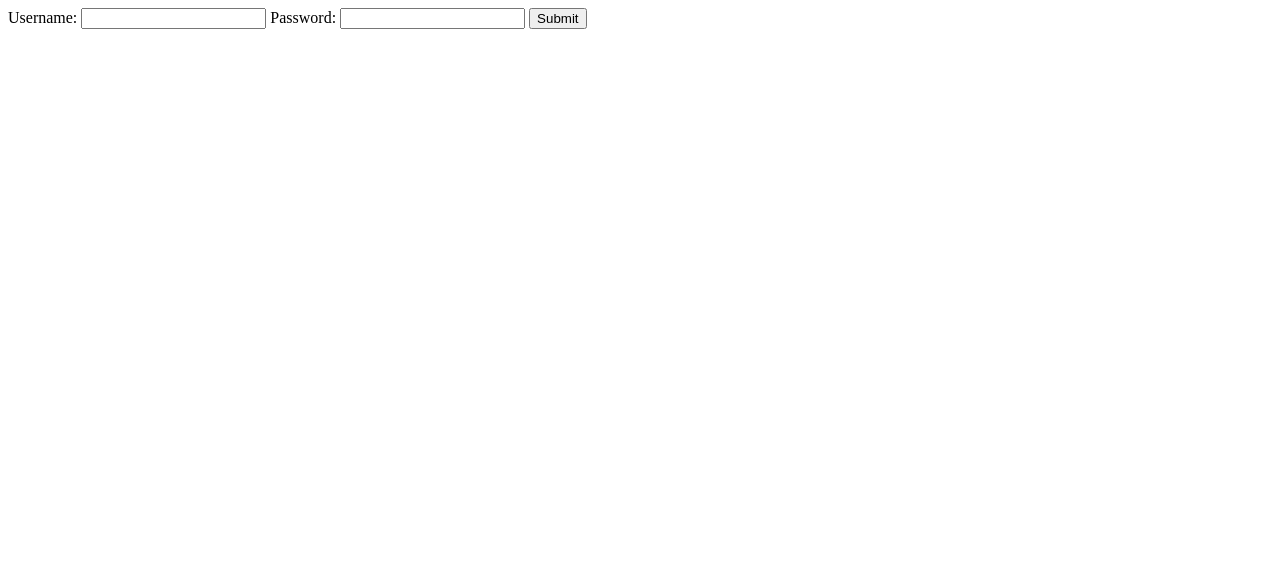
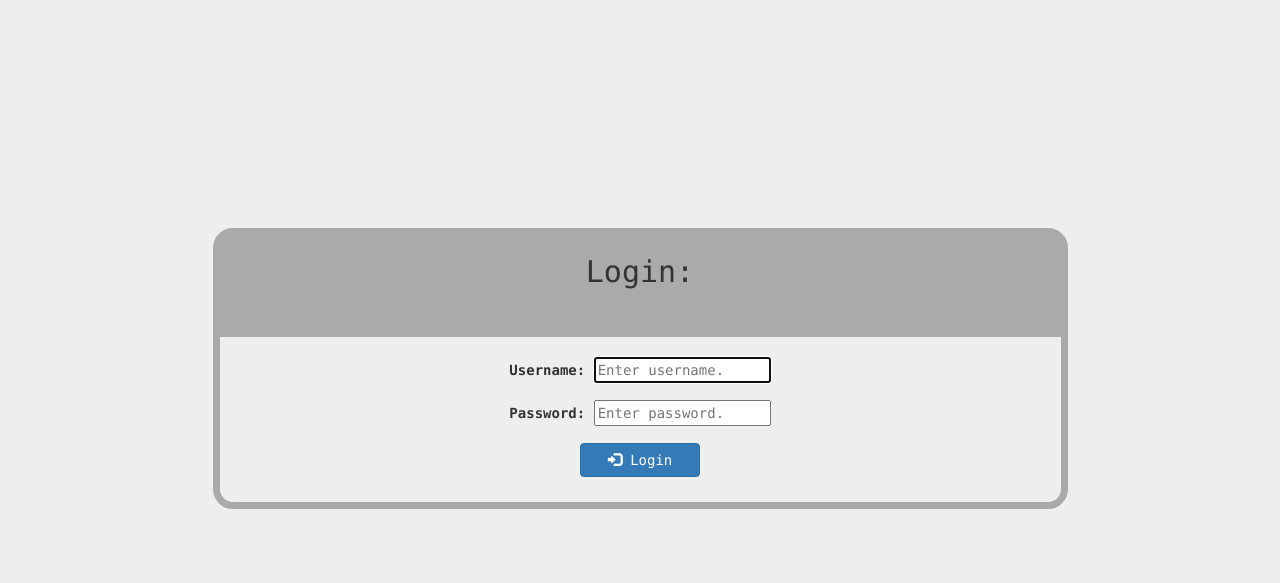
Before and after one commit to mcoyle74/codeup.dev, a PHP site: page /login.php in a window 1280 px wide. Shown: the top 583 px of the page. Run offline with PHP 8.4, Linux system fonts and the light colour scheme; some libraries are stand-ins or nearby versions.

Commit message:
Styled login page with twitter bootstrap and some custom CSS. Still tweaking failed login message.

```diff
--- a/public/css/site.css
+++ b/public/css/site.css
@@ -1,23 +1,38 @@
 body {
 	font-family: Monaco, monospace;
-	background-color: #f0ffff;
-	background-image: url("/img/code-css.png");
-	background-size: cover;
-	margin: 0;
-}
-img {
-	opacity: .5;
-}
-p {
-	color: #000080;
-	margin-left: 1em;
+	background-color: #eee;
 }
 
-.fancy-heading {
-	font-size: 4em;
-	color: #fff;
-	background-color: #007ba7;
+#form-head, #form-body {
+	padding: 0 25px 25px 25px;
+	margin: 0 auto;
+	width: 75%;
 	text-align: center;
-	padding: 1em 1em 1em 1em;
-	margin: 0;
 }
+
+#form-head {
+	margin-top: 20%;
+	background-color: #aaa;
+	border: 7px solid #aaa;
+	border-radius: 20px 20px 0 0;
+}
+
+#form-body {
+	padding-top: 20px;
+	border: 7px solid #aaa;
+	border-radius: 0 0 20px 20px;
+}
+
+#fail {
+	margin-top: 25px;
+}
+
+#button-login {
+	width: 120px;
+}
+
+#alert {
+	height: 50px;
+	width: 75%;
+	margin: 0 auto;
+}
--- a/public/login.php
+++ b/public/login.php
@@ -9,7 +9,7 @@ function pageController()
 		if (($username == 'guest') && ($password == 'password')) {
 			header('Location: authorized.php');
 		} else {
-			$fail = 'Sorry, username or password not valid.';
+			$fail = 'Sorry, you have entered an invalid username or password.';
 		}
 	}
 
@@ -27,17 +27,48 @@ extract(pageController());
 <!DOCTYPE html>
 <html>
 <head>
+	<meta charset="utf-8">
+	<meta http-equiv="X-UA-Compatible" content="IE=edge">
+	<meta name="viewport" content="width=device-width, initial-scale=1">
 	<title>Login</title>
+	<link rel="stylesheet" href="https://maxcdn.bootstrapcdn.com/bootstrap/3.3.6/css/bootstrap.min.css" integrity="sha384-1q8mTJOASx8j1Au+a5WDVnPi2lkFfwwEAa8hDDdjZlpLegxhjVME1fgjWPGmkzs7" crossorigin="anonymous">
+	<link rel="stylesheet" type="text/css" href="/css/site.css">
+
 </head>
+<body>
+	<div class="container">
+			<div id="form-head">
+				<h2>Login: </h2>
+			</div>
+			<div id="form-body">
+				<form method="POST" action="/login.php" role="form">
+					<div class="form-group">
+						<label for="usernumber">Username: </label>
+						<input id="username" name="username" type="text" placeholder="Enter username." autofocus>
+					</div>
+					<div class="form-group">
+						<label for="password">Password: </label>
+						<input id="password" name="password" type="password" placeholder="Enter password.">
+					</div>
+					<button class="btn btn-primary" type="submit" id="button-login"> <span class="glyphicon glyphicon-log-in"></span> Login </button>
+				</form>
+			</div>
+		<div id="alert">
+			<p id="fail"><?= $fail ?></p>
+		</div>
+	</div>
+	<script src="https://ajax.googleapis.com/ajax/libs/jquery/1.11.3/jquery.min.js"></script>
+	<script src="https://maxcdn.bootstrapcdn.com/bootstrap/3.3.6/js/bootstrap.min.js" integrity="sha384-0mSbJDEHialfmuBBQP6A4Qrprq5OVfW37PRR3j5ELqxss1yVqOtnepnHVP9aJ7xS" crossorigin="anonymous"></script>
+	<script type="text/javascript">
+		(function() {
+			"use strict";
 
-<body>
-	<form method="POST" action="/login.php">
-		<label for="usernumber">Username: </label>
-		<input id="username" name="username" type="text">
-		<label for="password">Password: </label>
-		<input id="password" name="password" type="password">
-		<button type="submit">Submit</button>
-	</form>
-	<p><?= $fail ?></p>
+			var alert = $('#alert');
+			var ptag = $('#fail');
+			if (ptag[0].innerText != '') {
+				alert.addClass('alert, alert-danger').attr('role=\"alert\"');
+			}
+		}());
+	</script>
 </body>
 </html>
```
